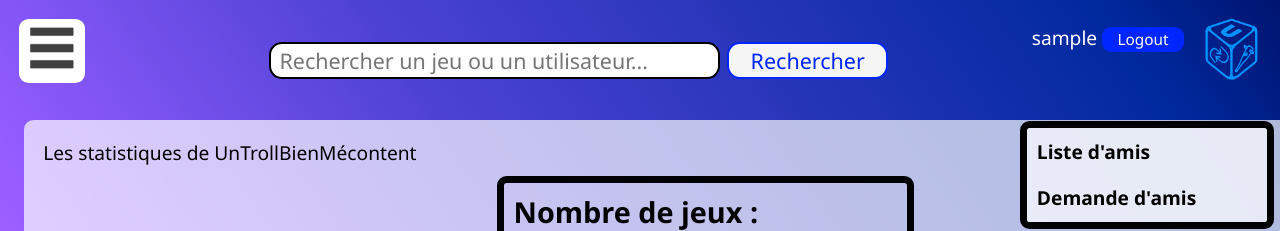
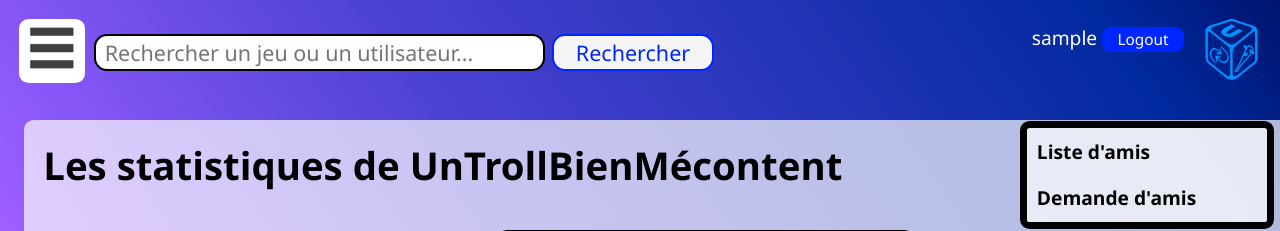
Before and after one commit to lsacienne/ifd_site, a PHP site: page /stats.php in a window 1280 px wide; the page is wider, and only the part inside the window is pictured. Shown: the top 231 px of that part. Run offline with PHP 8.4, Linux system fonts and the light colour scheme; the visitor is signed in with stand-in values (Sample User, id 1); data that the repository does not hold is empty.

Commit message:
correction css
quelques corrections de css

```diff
--- a/header.php
+++ b/header.php
@@ -16,7 +16,7 @@
                 <li><a href="#"><img src="arts/menus/menus_icone.png" width="50"> </a>
                   <ul class="sous">
                     <li><div class="title">Jeux</div></li>
-                    <li><a href="games_display.php">Tout les jeux</a></li>
+                    <li><a href="games_display.php">Tous les jeux</a></li>
                     <li><a href="random.php?content=1">Découvrir un jeu</a></li>
                     <li><a href="#">Rechercher un jeu</a></li>
                     <li><a href="input_game.php">Ajouter un jeu</a></li>
--- a/style_site.css
+++ b/style_site.css
@@ -118,8 +118,8 @@ input[type=text],input[type=number]{
 /* css pour placer la barre de recherche sur les pages */
 .barre_recherche{
     position:absolute;
-    top:1.5em;
-    left:10em;
+    top:1.2em;
+    left:3.5em;
     font-size:1.4em;
 }
 
@@ -417,7 +417,7 @@ button.up_down.down{
 /* le css lié aux pages de jeux */
 
 .page_jeux{
-    margin-left:2em;
+    margin-left:0;
 }
 
 .page_jeux .presentation_generale{
@@ -650,6 +650,11 @@ li .title{
 
 /* Les statistiques du site */
 
+#titre_stats{
+    font-size:2em;
+    font-weight: bold;
+    margin-bottom: 1em;
+}
 
 .rubrique_graphique{
     width:20em;
@@ -703,6 +708,8 @@ li .title{
     border-top-right-radius: 0.5em 0.5em;
 }
 
+/* Ces classes sont là pour afficher les graphiques convenablement en faisant varier la taille des colonnes. */
+/* Ces lignes ont été générées automatiquement à l'aide du fichier generation_css.c */
 .background_graph_1 .rectangle_stat.taille0{height:0%; margin-bottom:0}
 .background_graph_1 .rectangle_stat.taille1{height:1%; margin-bottom:0}
 .background_graph_1 .rectangle_stat.taille2{height:2%; margin-bottom:0}
```
